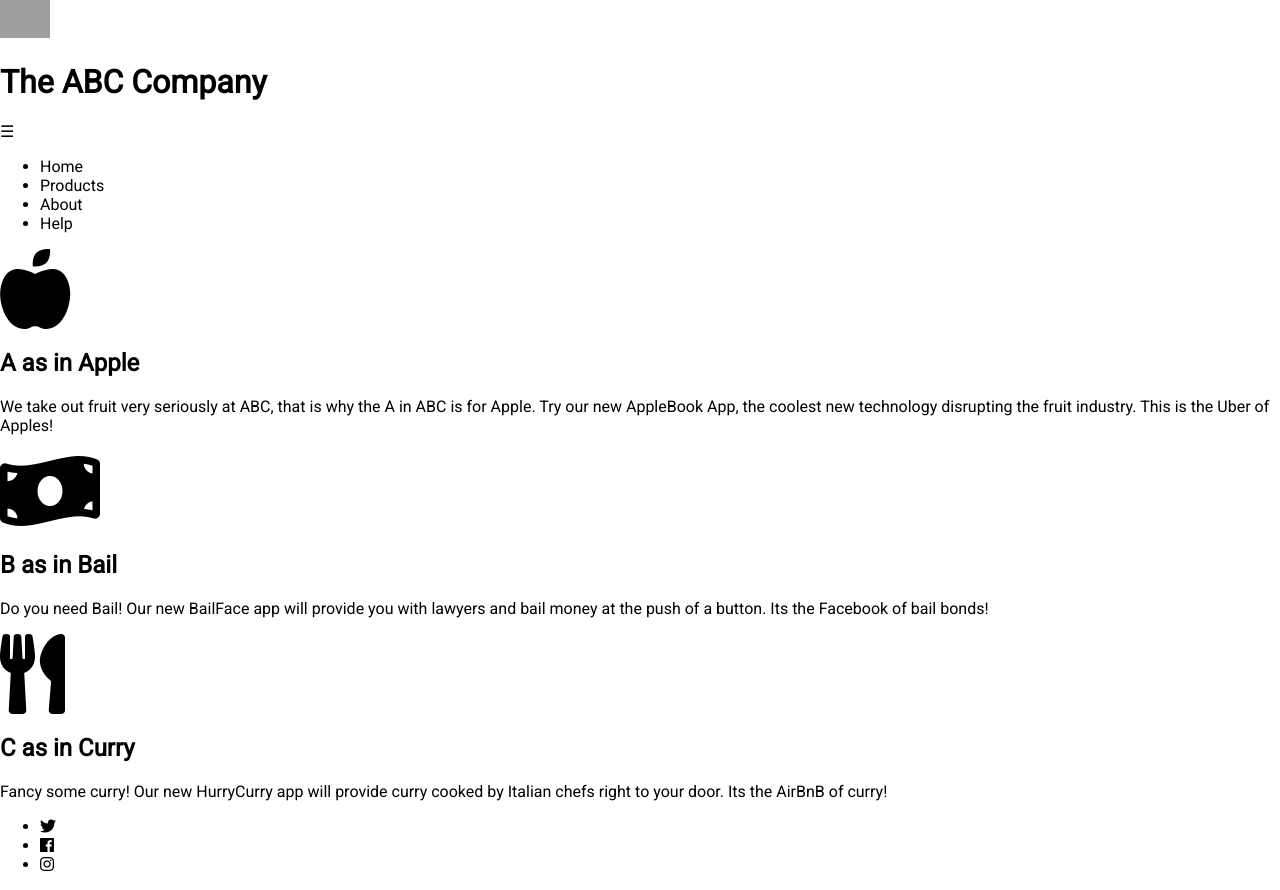
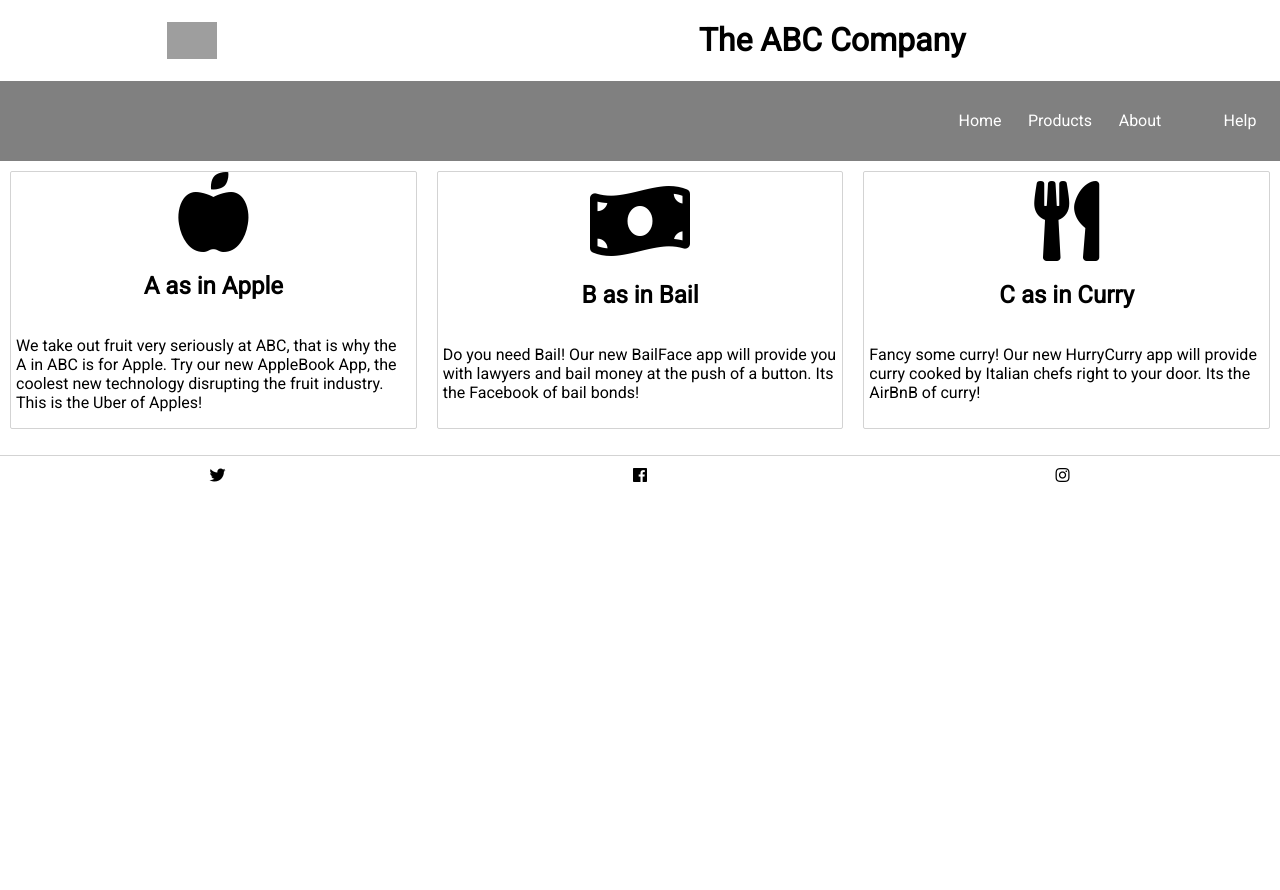
Before and after one commit to robertoyocTEC/Lab3, a plain HTML site: page index.html in a window 1280 px wide. After the commit the page ends 800 px from the top, so only its background shows below. Drawn offline with Linux system fonts and the light colour scheme; grey boxes are pictures that could not be loaded.

Commit message:
finished

```diff
--- a/css/index.css
+++ b/css/index.css
@@ -12,20 +12,138 @@ body {
   width: 50px;
 }
 
+.product {
+  border: 1px solid lightgray;
+  border-radius: 2px;
+  display: flex;
+  justify-content: center;
+  flex-direction: column;
+  padding: 0 5px ;
+}
+
+.product > h2,i {
+  text-align: center;
+}
+
 /* phones */
 @media only screen and (max-width: 600px) {
+  header > h1 {
+    text-align: center;
+  }
+  header > div {
+    display: flex;
+    justify-content: center;
+  }
+
+  footer{
+    display: none;
+  }
+
+
+
+}
+
+@media only screen and (max-width: 991px) {
+  nav {
+    background: gray;
+    color: white;
+    padding-bottom: 20px;
+  }
+  .hamburger{
+    text-align: right;
+    z-index: 0;
+  }
+  .menu{
+    display: none;
+    z-index: 1;
+  }
+  nav:hover > .menu{
+    display: block;
+  }
+  .product {
+    margin: 10px 15px;
+  }
+
 
 }
 
 
 /* tablets */
 
-@media only screen and (max-width: 991px) and (min-width: 601px) {
+@media only screen and (min-width: 601px) {
+  header {
+    display: flex;
+    flex-direction: row;
+    align-items: center;
+  }
+  header > h1 {
+    width: 70%;
+    text-align: center;
+  }
+  header > div {
+    width: 30%;
+    display: flex;
+    justify-content: center;
+  }
+
+  footer > ul {
+    display: flex;
+    flex-direction: row;
+    justify-content: center;
+    padding-inline-start: 0;
+    border-top: 1px solid lightgray;
+    padding-top: 10px;
+
+  }
+  footer > ul > li {
+    list-style: none;
+    width: 33%;
+    text-align: center;
+
+  }
 
 }
 
 
 /*larger devices */
 @media only screen and (min-width: 992px) {
-
+  nav {
+    background: gray;
+    color: white;
+    height: 80px;
+    display: flex;
+    align-items: center;
+    justify-content: flex-end;
+  }
+  .hamburger{
+    text-align: right;
+    z-index: 0;
+  }
+  .menu{
+    display: flex;
+    flex-direction: row;
+    padding-inline-start: 0;
+    list-style: none;
+    justify-content: flex-end;
+  }
+  .menu > li {
+    width: 80px;
+    text-align: center;
+  }
+  .menu > li:last-child {
+    margin-left: 20px;
+  }
+  .hamburger{
+    display: none;
+  }
+  main {
+    display: flex;
+    flex-direction: row;
+    justify-content: center;
+    padding: 10px 0;
+  }
+  .product{
+    width: 33%;
+    margin: 0 10px;
+  }
 }
```
